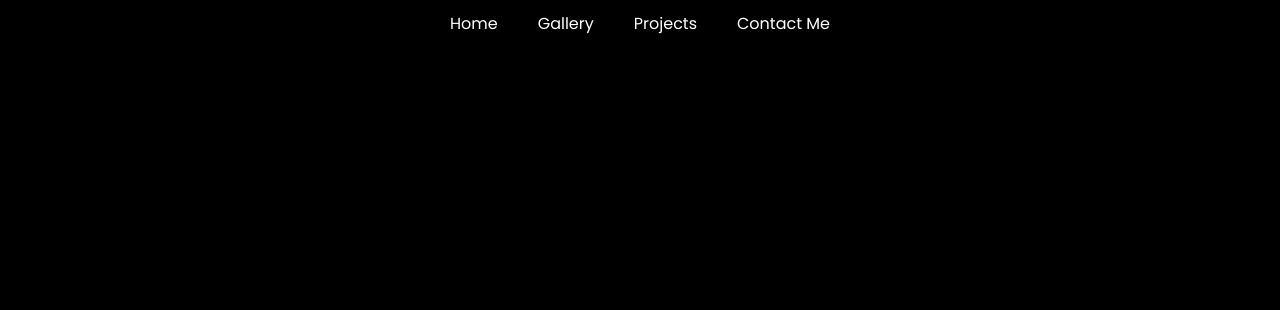
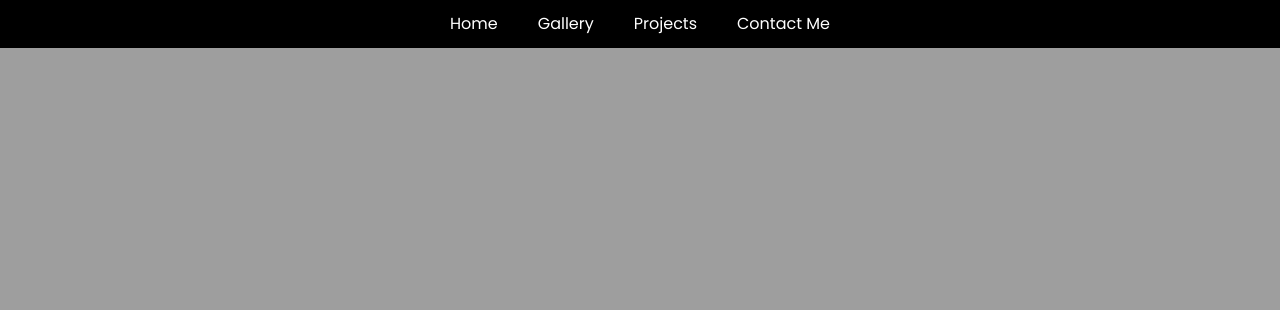
Before and after one commit to LeoCavan/My-Portfolio, a plain HTML site: page index.html in a window 1280 px wide. Shown: the top 310 px of the page. Drawn offline with Linux system fonts and the light colour scheme; the site is published under a folder, as on GitHub Pages, so addresses that start at the root find nothing.

Commit message:
Update style.css

```diff
--- a/css/style.css
+++ b/css/style.css
@@ -29,7 +29,7 @@ nav ul li {
   height: 93vh;
   background-color: black;
   width: auto;
-  background-image: url("/images/hero-flipped.png");
+  background-image: url("../images/hero-flipped.png");
   background-repeat: no-repeat;
   background-size: cover;
   background-position: center;
```
